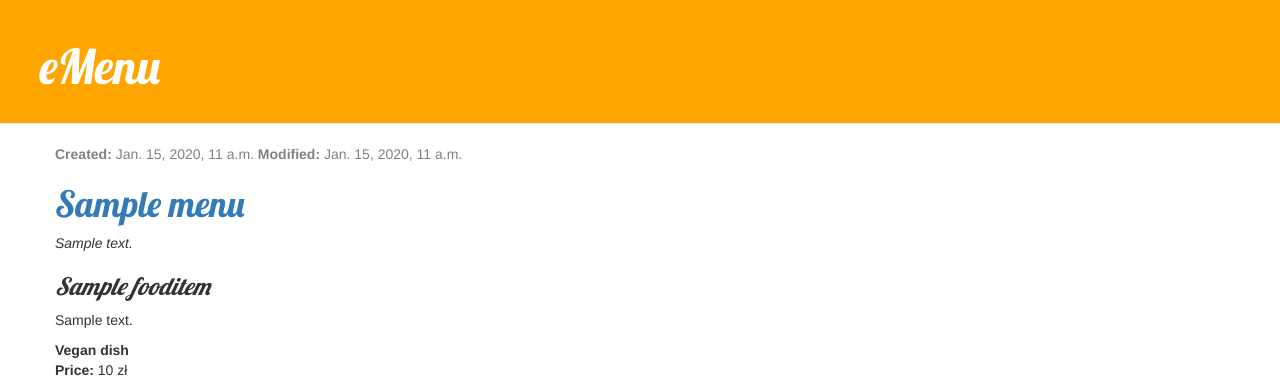
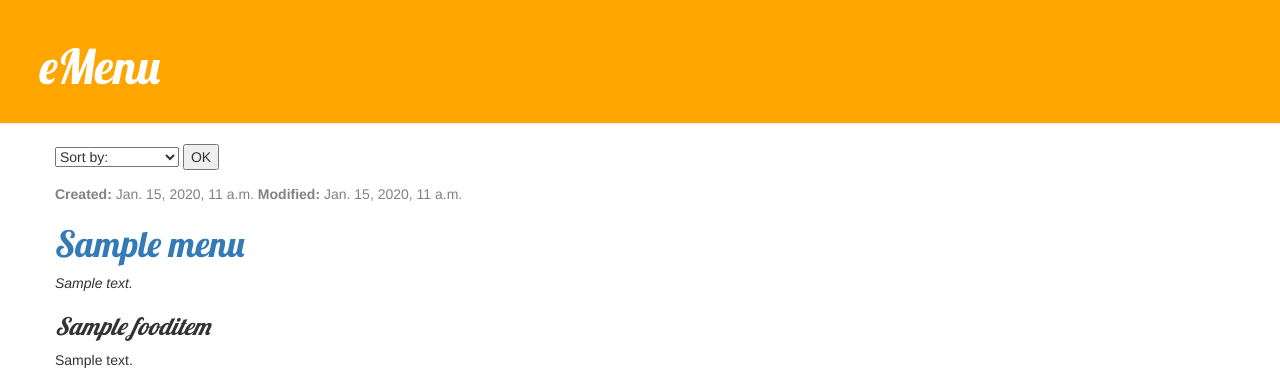
Before and after one commit to MikJarz/restaurant_menu, a Django app: page / in a window 1280 px wide. Shown: the top 383 px of the page. Run offline with Django 3.2, Linux system fonts and the light colour scheme; tables that the repository leaves empty hold one stand-in row (values such as "Sample post"); grey boxes marked "Sample" are stand-in pictures; some libraries are stand-ins or nearby versions.

Commit message:
Added sorting by food count and name.

```diff
--- a/menu/models.py
+++ b/menu/models.py
@@ -3,7 +3,7 @@ from django.utils import timezone
 
 
 class FoodItem(models.Model):
-    title = models.CharField(max_length=50)
+    title = models.CharField(max_length=50, unique=True)
     description = models.TextField()
     price = models.PositiveIntegerField()
     prepare_time = models.PositiveIntegerField()
--- a/menu/templates/menu/base.html
+++ b/menu/templates/menu/base.html
@@ -19,8 +19,11 @@
         <div class="content container">
             <div class="row">
                 <div class="col-md-8">
+
                 {% block content %}
                 {% endblock %}
+                </div>
+                <div class="cold-md-4">
                 </div>
             </div>
         </div>
--- a/menu/templates/menu/menu_list.html
+++ b/menu/templates/menu/menu_list.html
@@ -1,5 +1,15 @@
 {% extends 'menu/base.html' %}
 {% block content %}
+    <form method="get">
+        <select name="sort">
+            <option selected disabled>Sort by:</option>
+            <option value="count">Count of dishes</option>
+            <option value="-count">-Count of dishes</option>
+            <option value="name">Name</option>
+            <option value="-name">-Name</option>
+        </select>
+        <input type="submit" value="OK">
+    </form>
     {% for menu in menus %}
         <div class="menu">
             <div class="date">
@@ -23,7 +33,6 @@
                 {% if food.image %}
                     <img src="{{ food.image.url }}" width="200" height="200">
                 {% endif %}
-<!--                czemu to dziala??-->
             {% endfor %}
         </div>
     {% endfor %}
--- a/menu/views.py
+++ b/menu/views.py
@@ -4,10 +4,24 @@ from .models import Menu
 from django.shortcuts import render, get_object_or_404
 from .forms import MenuForm, FoodForm
 from django.core.paginator import Paginator
+from django.db.models import Count
 
 
 def menu_list(request):
-    menus = Menu.objects.filter(created_date__lte=timezone.now()).order_by('created_date')
+    menus = Menu.objects.filter(created_date__lte=timezone.now())
+    answer = request.GET.get('sort', False)
+
+    if answer == "name":
+        menus = Menu.objects.filter(created_date__lte=timezone.now()).order_by('title')
+    if answer == "-name":
+        menus = Menu.objects.filter(created_date__lte=timezone.now()).order_by('-title')
+    if answer == "count":
+        foodcount = Menu.objects.filter(created_date__lte=timezone.now())
+        menus = foodcount.annotate(num_food=Count('food')).order_by('-num_food')
+    if answer == "-count":
+        foodcount = Menu.objects.filter(created_date__lte=timezone.now())
+        menus = foodcount.annotate(num_food=Count('food')).order_by('num_food')
+
     paginator = Paginator(menus, 1)
     page_number = request.GET.get('page', 1)
     page_obj = paginator.get_page(page_number)
```
Also changed, not shown: menu/templates/menu/menu_detail.html (+9 -3 lines), 1 other file.
